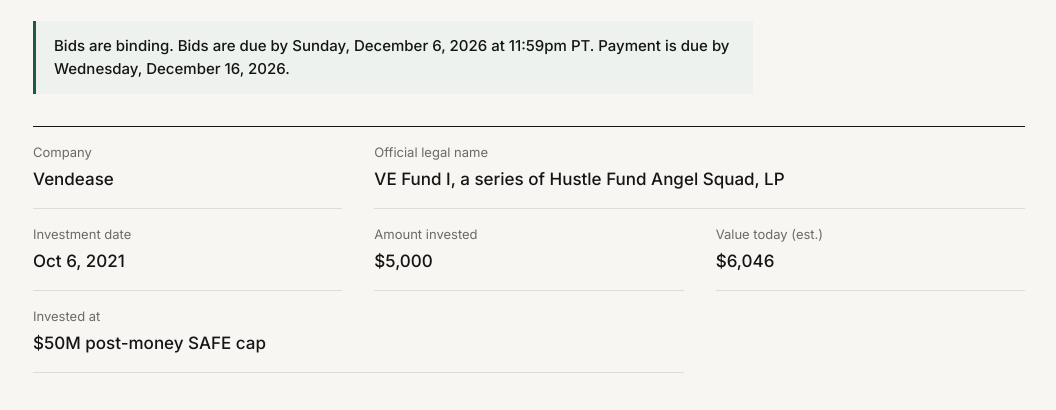
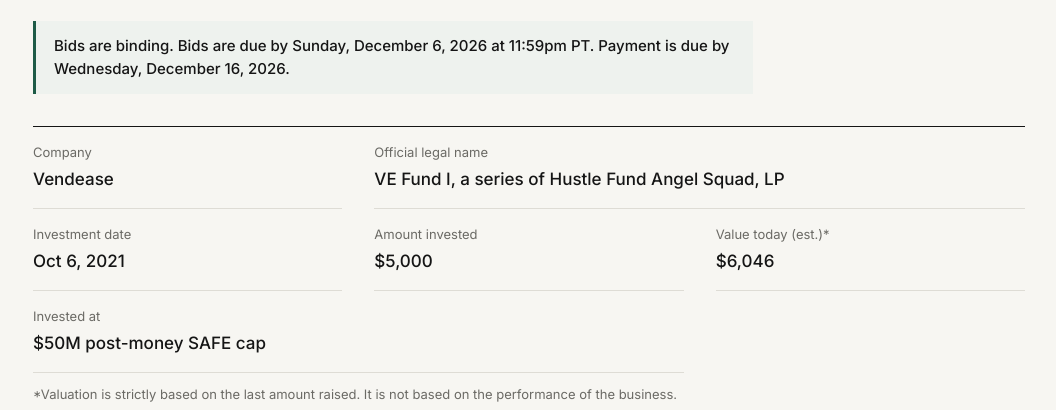
Before and after one commit to dunkyai/secondary, a plain HTML site: page vendease/index.html in a window 1280 px wide. Shown: the part 259-669 px from the top of the page, without its empty margins (111-1167 px from the left). Drawn offline with Linux system fonts and the light colour scheme.

Commit message:
Add valuation asterisk and definition
Co-Authored-By: Claude Opus 5.5 <noreply@anthropic.com>

```diff
--- a/vendease/index.html
+++ b/vendease/index.html
@@ -49,6 +49,7 @@ div.row .c-go{visibility:hidden}
 .upd-note{margin:12px 0 0;color:var(--mute)}.upd-none{margin:0;color:var(--mute)}
 .upd-disc{margin:16px 0 0;font-size:12px;color:var(--mute)}
 @media (max-width:760px){.upd{padding:16px}}
+.valnote{margin:12px 0 0;font-size:13px;color:var(--mute)}
 </style></head><body>
 <header class="wrap top"><a class="back" href="../">&larr; All positions</a>
 <p class="eyebrow">Secondary sale</p><h1>Vendease</h1>
@@ -58,9 +59,9 @@ div.row .c-go{visibility:hidden}
 <div class="wide"><dt>Official legal name</dt><dd>VE Fund I, a series of Hustle Fund Angel Squad, LP</dd></div>
 <div><dt>Investment date</dt><dd>Oct 6, 2021</dd></div>
 <div><dt>Amount invested</dt><dd class="num-l">$5,000</dd></div>
-<div><dt>Value today (est.)</dt><dd class="num-l">$6,046</dd></div>
+<div><dt>Value today (est.)*</dt><dd class="num-l">$6,046</dd></div>
 <div class="wide"><dt>Invested at</dt><dd>$50M post-money SAFE cap</dd></div>
-</dl></section><section class="upd" aria-label="Latest company update"><h2>Latest company update</h2><p class="upd-meta"><strong>Nov 1, 2026</strong> &middot; “Vendease Q3 2026 Investor Update - Leaner, Growing, ReInvented” from Olumide Fayankin, CEO</p><ul><li>Vendease is changing from a food distribution company into a technology and infrastructure company for independent businesses. Its group now includes Nexus (AI for organizational execution), Food Credit Company (procurement financing), Vendease Trade Desk (commodity brokerage and exports) and Discover Fresh (bulk food marketplace).</li><li>Q3: revenue grew 111% quarter on quarter to ₦63.5M ($42.3K); gross margin rose from 4.0% to 5.9%; operating expenses fell 30%.</li><li>The last of the CEO&#x27;s three original co-founders stepped down at the end of July 2026; an early founding-team member joined the board as a director.</li><li>Discover Fresh, a supplier-powered bulk food marketplace starting in Nigeria, is raising $500K and plans hubs in Lagos, Abuja and Onitsha over the next 24 months.</li></ul><p class="upd-disc">Condensed from the company&rsquo;s own update. Figures are the company&rsquo;s and have not been verified.</p></section><section class="bid" aria-label="Place a bid"><h2>Place a bid</h2>
+</dl><p class="valnote">*Valuation is strictly based on the last amount raised. It is not based on the performance of the business.</p></section><section class="upd" aria-label="Latest company update"><h2>Latest company update</h2><p class="upd-meta"><strong>Nov 1, 2026</strong> &middot; “Vendease Q3 2026 Investor Update - Leaner, Growing, ReInvented” from Olumide Fayankin, CEO</p><ul><li>Vendease is changing from a food distribution company into a technology and infrastructure company for independent businesses. Its group now includes Nexus (AI for organizational execution), Food Credit Company (procurement financing), Vendease Trade Desk (commodity brokerage and exports) and Discover Fresh (bulk food marketplace).</li><li>Q3: revenue grew 111% quarter on quarter to ₦63.5M ($42.3K); gross margin rose from 4.0% to 5.9%; operating expenses fell 30%.</li><li>The last of the CEO&#x27;s three original co-founders stepped down at the end of July 2026; an early founding-team member joined the board as a director.</li><li>Discover Fresh, a supplier-powered bulk food marketplace starting in Nigeria, is raising $500K and plans hubs in Lagos, Abuja and Onitsha over the next 24 months.</li></ul><p class="upd-disc">Condensed from the company&rsquo;s own update. Figures are the company&rsquo;s and have not been verified.</p></section><section class="bid" aria-label="Place a bid"><h2>Place a bid</h2>
 <p>Enter your name, email and the total you would pay for this whole position.</p>
 <iframe src="https://docs.google.com/forms/d/e/1FAIpQLSdyCl8yE6u6A-uI6F0lJe26x_dQlqH0D3d37fyC2ZDiWSooOg/viewform?embedded=true" title="Bid form for Vendease" loading="lazy">Loading…</iframe>
 <p class="alt">Form not loading? <a href="https://docs.google.com/forms/d/e/1FAIpQLSdyCl8yE6u6A-uI6F0lJe26x_dQlqH0D3d37fyC2ZDiWSooOg/viewform" target="_blank" rel="noopener">Open it in a new tab</a>.</p>
```
Also changed, not shown: starry-night-labs/index.html (+3 -2 lines), yummy/index.html (+3 -2 lines).
